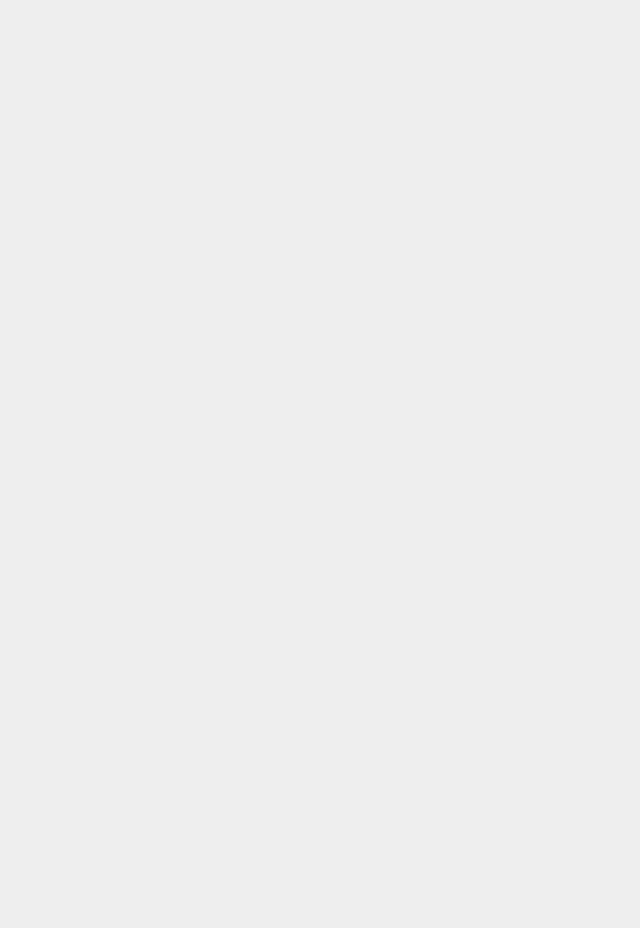
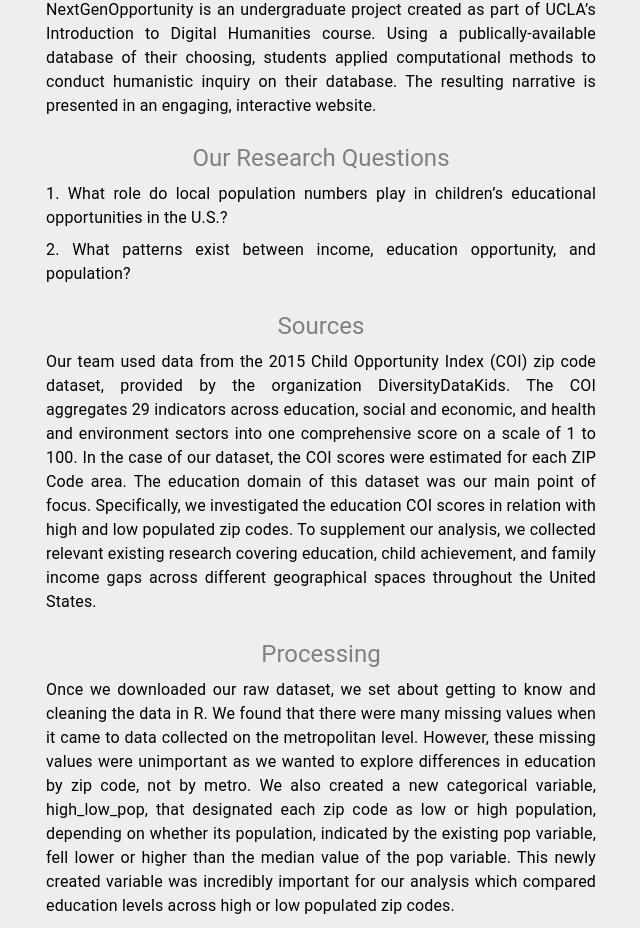
Before and after one commit to gevorgakopyan/NextGenOpportunity, a React (Create React App) app: page /about in a window 1280 px wide. Before the commit this address had no page. Shown: the part 156-1084 px from the top of the page, without its empty margins (319-959 px from the left). Before the commit the page ends 800 px from the top, so only its background shows below. Built offline with nearby package versions, Linux system fonts and the light colour scheme.

Commit message:
About Page

```diff
--- /dev/null
+++ b/src/About.js
@@ -0,0 +1,138 @@
+import React from 'react';
+import Navbar from './Navbar';
+import { Box, Container, Typography } from '@mui/material';
+
+const About = () => {
+  return (
+    <>
+      <Navbar />
+      <Container mt={0} sx={{ paddingBottom: '2rem' }}>
+        <Box textAlign={'center'}>
+          <Typography variant='h4' sx={{color: 'gray'}} mt={3}>
+            About the Project
+          </Typography>
+          <Typography
+            variant='body1'
+            sx={{
+              margin: '0.5rem auto',
+              maxWidth: 'calc(min(90%, 550px))',
+              textAlign: 'justify',
+              color: 'black'
+            }}
+          >
+            NextGenOpportunity is an undergraduate project created as part of UCLA’s Introduction to Digital Humanities course. Using a publically-available database of their choosing, students applied computational methods to conduct humanistic inquiry on their database.
+            The resulting narrative is presented in an engaging, interactive website.
+          </Typography>
+          <Typography variant='h5' sx={{color: 'gray'}} mt={3}>
+            Our Research Questions
+          </Typography>
+          <Typography
+            variant='body1'
+            sx={{
+              margin: '0.5rem auto',
+              maxWidth: 'calc(min(90%, 550px))',
+              textAlign: 'justify',
+              color: 'black'
+            }}
+          >
+            1. What role do local population numbers play in children’s educational opportunities in the U.S.?
+           </Typography>
+           <Typography
+            variant='body1'
+            sx={{
+              margin: '0.5rem auto',
+              maxWidth: 'calc(min(90%, 550px))',
+              textAlign: 'justify',
+              color: 'black'
+            }}
+          >
+            2. What patterns exist between income, education opportunity, and population?
+          </Typography>
+          <Typography variant='h5' sx={{color: 'gray'}} mt={3}>
+            Sources
+          </Typography>
+          <Typography
+            variant='body1'
+            sx={{
+              margin: '0.5rem auto',
+              maxWidth: 'calc(min(90%, 550px))',
+              textAlign: 'justify',
+              color: 'black'
+            }}
+          >
+            Our team used data from the 2015 Child Opportunity Index (COI) zip code dataset, provided by the organization DiversityDataKids. The COI aggregates 29 indicators across education, social and economic, and health and environment sectors into one comprehensive score on a scale of 1 to 100. In the case of our dataset, the COI scores were estimated for each ZIP Code area. The education domain of this dataset was our main point of focus. Specifically, we investigated the education COI scores in relation with high and low populated zip codes. To supplement our analysis, we collected relevant existing research covering education, child achievement, and family income gaps across different geographical spaces throughout the United States.
+          </Typography>
+          <Typography variant='h5' sx={{color: 'gray'}} mt={3}>
+            Processing
+          </Typography>
+          <Typography
+            variant='body1'
+            sx={{
+              margin: '0.5rem auto',
+              maxWidth: 'calc(min(90%, 550px))',
+              textAlign: 'justify',
+              color: 'black'
+            }}
+          >
+            Once we downloaded our raw dataset, we set about getting to know and cleaning the data in R. We found that there were many missing values when it came to data collected on the metropolitan level. However, these missing values were unimportant as we wanted to explore differences in education by zip code, not by metro. We also created a new categorical variable, high_low_pop, that designated each zip code as low or high population, depending on whether its population, indicated by the existing pop variable, fell lower or higher than the median value of the pop variable. This newly created variable was incredibly important for our analysis which compared education levels across high or low populated zip codes.
+          </Typography>
+          <Typography
+            variant='body1'
+            sx={{
+              margin: '0.5rem auto',
+              maxWidth: 'calc(min(90%, 550px))',
+              textAlign: 'justify',
+              color: 'black'
+            }}
+          >
+            We conducted our statistical analysis for the project in R and Python and created data visualizations in Tableau.
+          </Typography>
+          <Typography variant='h5' sx={{color: 'gray'}} mt={3}>
+            Presentation
+          </Typography>
+          <Typography
+            variant='body1'
+            sx={{
+              margin: '0.5rem auto',
+              maxWidth: 'calc(min(90%, 550px))',
+              textAlign: 'justify',
+              color: 'black'
+            }}
+          >
+            This website, crafted using React and Material-UI (MUI), features an innovative and engaging interface centered around a 3D rotating cube. Each face of the cube represents a different page or section of the site, allowing users to navigate by simply rotating the cube. This interactive element adds a unique and visually appealing aspect to the user experience.
+            Material-UI enhances this with its sleek, modern design elements, ensuring a visually appealing and consistent look across the site.
+            All images, including those on the cube faces, have descriptive alt text, making the content accessible to screen reader users.
+            he website's color scheme is designed with high contrast in mind, aiding visibility for users with visual impairments and ensuring compliance with standards.
+          </Typography>
+          <Typography variant='h5' sx={{color: 'gray'}} mt={3}>
+            Acknowledgements
+          </Typography>
+          <Typography
+            variant='body1'
+            sx={{
+              margin: '0.5rem auto',
+              maxWidth: 'calc(min(90%, 550px))',
+              textAlign: 'justify',
+              color: 'black'
+            }}
+          >
+            Special thanks to Theresa Edwards for her continued support on our project. We could not have created our final product without all of your feedback and guidance throughout the process.
+          </Typography>
+          <Typography
+            variant='body1'
+            sx={{
+              margin: '0.5rem auto',
+              maxWidth: 'calc(min(90%, 550px))',
+              textAlign: 'justify',
+              color: 'black'
+            }}
+          >
+            We would also like to thank Dr. Wendy Perla Kertz for sharing your passion and knowledge about the Digital Humanities and giving us the tools needed to succeed in this project!
+          </Typography>
+        </Box>
+      </Container>
+    </>
+  );
+};
+
+export default About;
--- a/src/App.js
+++ b/src/App.js
@@ -4,6 +4,7 @@ import Narrative from './Narrative';
 // import Experience from './Experience';
 // import Resume from './Resume';
 // import ContactMe from './ContactMe';
+import About from './About';
 import MeetTheTeam from './MeetTheTeam';
 import { ThemeProvider, createTheme } from '@mui/material';
 
@@ -31,6 +32,7 @@ function App() {
           <Routes>
             <Route path='/team' element={<MeetTheTeam />} />
             <Route path='/narrative' element={<Narrative />} />
+            <Route path='/about' element={<About/>}/>
             {/* <Route path='/experience' element={<Experience />} />
             <Route path='/resume' element={<Resume />} />
             <Route path='/contact-me' element={<ContactMe />} /> */}
--- a/src/MainPage.js
+++ b/src/MainPage.js
@@ -77,8 +77,9 @@ const MainPage = () => {
   }, []);
 
   return (
-    <div style={{ width: '100vw', height: '100vh', overflow: 'hidden' }}>
-      <Navbar />
+    <div>
+    <Navbar />
+    <div style={{ width: '100vw', height: '90vh', overflow: 'hidden' }}>
       <Grid
         container
         onMouseUp={handleMouseUp}
@@ -149,7 +150,7 @@ const MainPage = () => {
                 Bibliography
               </Link>
               <Link
-                to='/'
+                to='/about'
                 className='cube-face right'
                 draggable={false}
                 style={{ pointerEvents: linksDisabled ? 'none' : 'auto' }}
@@ -162,7 +163,7 @@ const MainPage = () => {
                 draggable={false}
                 style={{ pointerEvents: linksDisabled ? 'none' : 'auto' }}
               >
-                Projects
+                {/* <img src="..\img\logongo.png" alt="logo"></img> */}
               </Link>
               <Link
                 to='/team'
@@ -177,6 +178,7 @@ const MainPage = () => {
         </Grid>
       </Grid>
     </div>
+    </div>
   );
 };
 
--- a/src/MeetTheTeam.js
+++ b/src/MeetTheTeam.js
@@ -41,6 +41,7 @@ function MeetTheTeam() {
     <Container>
       <Navbar />
       <p style={{ marginBottom: '10vh', color: '#046c75'}}><center><h1>Meet the Team</h1></center></p>
+      <center><p style={{ marginBottom: '10vh', color: '#046c75', width:'70%'}}><h2>Meet the team behind NextGenOpportunity. We are five undergraduate students in the Fall 2023 Digital Humanities 101 course deeply interested in exploring educational disparities across the United States. Together, we built this website, specializing in our specific roles</h2></p></center>
       <Grid container spacing={5} pb={3}>
         {projects.map(({ img, title, skills, bullets }) => (
           <Fragment key={title}>
```
Also changed, not shown: src/img/logongo.png (added).
